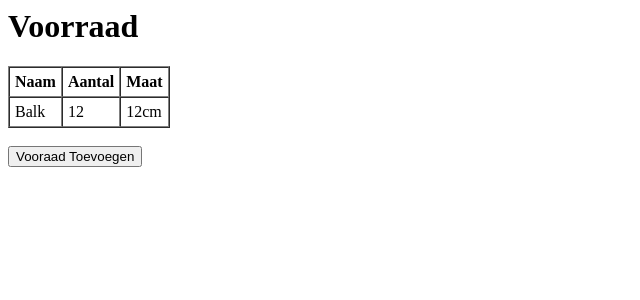
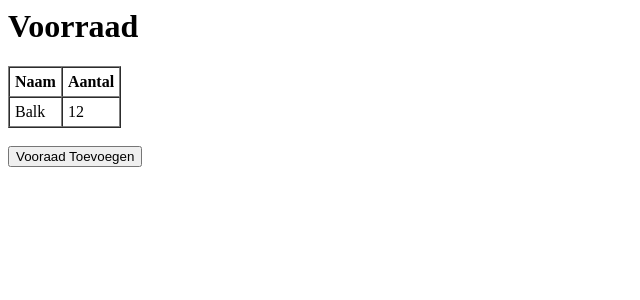
Before and after one commit to graafschapcollegestudent/WorkshopPeriode4, a PHP site: page /Vooraad.php in a window 1280 px wide. Shown: the top 300 px of the page, without its empty margins (0-640 px from the left). Run offline with PHP 8.4, Linux system fonts and the light colour scheme; data comes from the database, SQL or seed files in the repository.

Commit message:
Voorraad aangepast

```diff
--- a/public/Vooraad.php
+++ b/public/Vooraad.php
@@ -10,13 +10,11 @@ $vooraadGegevens = $vooraad->geefAlleVooraden();
     <tr>
         <th>Naam</th>
         <th>Aantal</th>
-        <th>Maat</th>
     </tr>
     <?php foreach ($vooraadGegevens as $vooraaden): ?>
         <tr>
             <td><?= htmlspecialchars($vooraaden['naam']) ?></td>
             <td><?= htmlspecialchars($vooraaden['aantal']) ?></td>
-            <td><?= htmlspecialchars($vooraaden['maat']) ?>cm</td>
         </tr>
     <?php endforeach; ?>
 </table>
--- a/src/vooraad.php
+++ b/src/vooraad.php
@@ -7,8 +7,7 @@ class Vooraad extends Database
     {
         $query = "SELECT
         v.Naam AS naam,
-        v.Aantal AS aantal,
-        v.Maat AS maat
+        v.Aantal AS aantal
     FROM vooraad AS v";
         return parent::voerQueryUit($query);
     }
@@ -40,10 +39,10 @@ class Vooraad extends Database
     //     }
     // }
 
-    public function voegVooraadToe($naam, $aantal, $maat)
+    public function voegVooraadToe($naam, $aantal)
     {
-        $query = "INSERT INTO vooraad (Naam, Aantal, Maat) VALUES (?,?,?);";
-        $params = [$naam, $aantal, $maat];
+        $query = "INSERT INTO vooraad (Naam, Aantal, Maat) VALUES (?,?);";
+        $params = [$naam, $aantal];
 
         return parent::voerQueryUit($query, $params) > 0;
     }
```
Also changed, not shown: public/VooraadToevoegen.php (+3 -6 lines).
